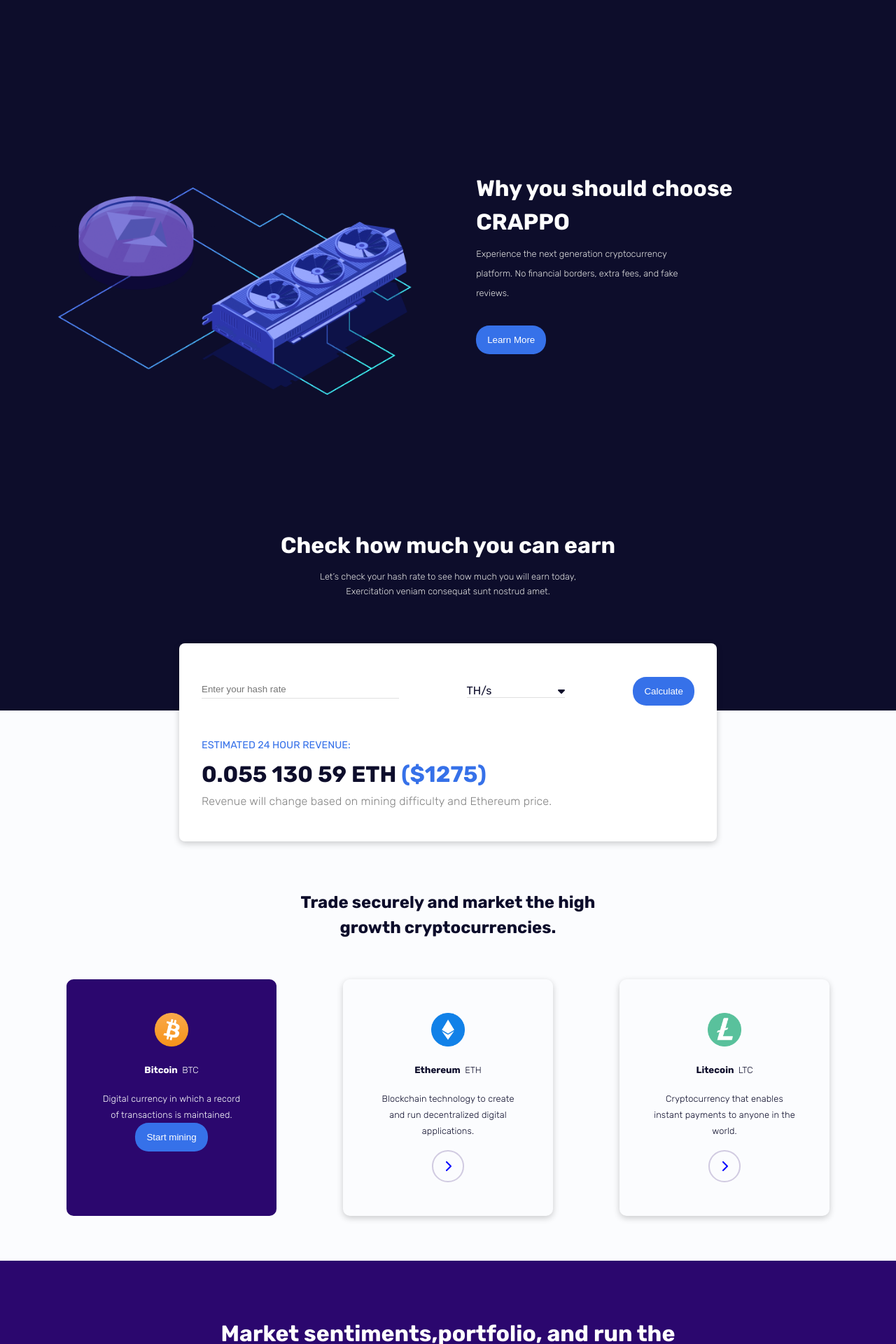
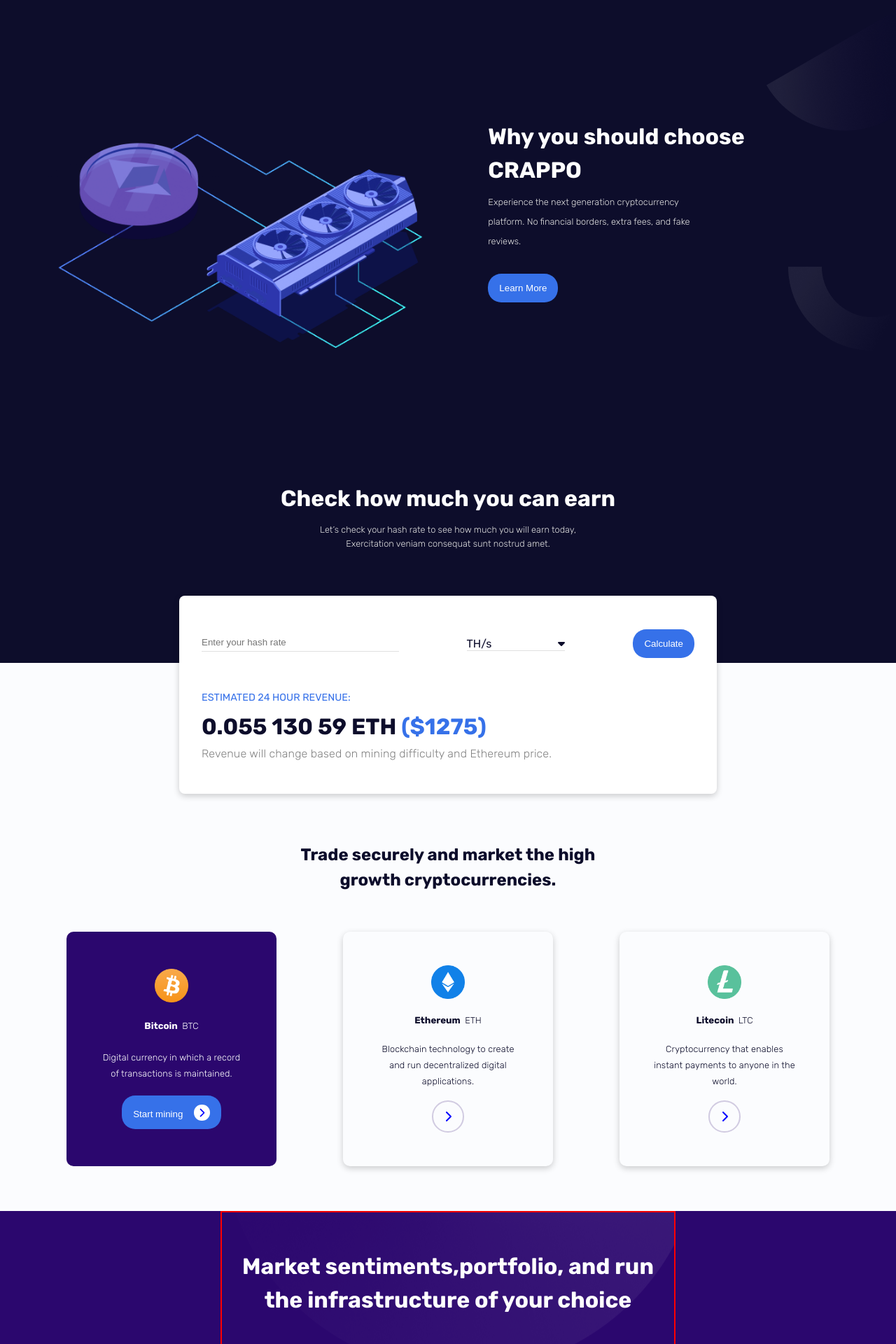
Before and after one commit to The-indigo/crappo, a React (Create React App) app: page / in a window 1280 px wide. Shown: the part 880-2800 px from the top of the page at 70% size. Built offline with nearby package versions, Linux system fonts and the light colour scheme.

Commit message:
background image

```diff
--- a/src/components/Intro/Home.css
+++ b/src/components/Intro/Home.css
@@ -3,8 +3,20 @@
     color: #fff;
 }
 
+.crypto-div img {
+    width: 3rem;
+    height: 3rem;
+}
+
 .crypto-white-card {
     box-shadow: 0 3px 10px rgb(0 0 0 / 0.2);
+}
+
+.crypto-div {
+    display: flex;
+    flex-direction: column;
+    align-items: center;
+    justify-content: space-evenly
 }
 
 .fastest-div h1 {
@@ -18,11 +30,18 @@
     line-height: 2;
 }
 
+
 .features-section,
 .startmining-section {
     background-color: #2B076E;
 }
 
+.feaatures-section-card-reverse-div {
+    background-image: url("../../../public/images/features-circle-2.png");
+    background-repeat: no-repeat;
+    background-position: right;
+    background-size: 22%;
+}
 
 
 .save-p-70 {
@@ -57,11 +76,32 @@
     font-style: normal;
 }
 
+.trade-currency {
+    display: flex;
+    justify-content: center;
+    align-items: center;
+    gap: .4rem;
+}
+
 .trade-section {
     background-color: #FBFCFE;
     color: #0D0D2B;
 }
 
+.trade-text-button {
+    margin-top: 1rem;
+}
+
+.trade-text-circlebutton {
+    border: 2px solid rgba(43, 7, 110, 0.2);
+    width: 2rem;
+    height: 2rem;
+    display: flex;
+    align-items: center;
+    justify-content: center;
+    padding: 1.3rem;
+    border-radius: 50%
+}
 
 .saveimg-div img,
 .why-img-div img,
@@ -113,18 +153,11 @@
     margin-top: 0;
 }
 
-.trade-text-circlebutton {
-    border: 2px solid rgba(43, 7, 110, 0.2);
-    width: 2rem;
-    height: 2rem;
-    display: flex;
-    align-items: center;
-    justify-content: center;
-    margin: 0 auto;
-    padding: 1.3rem;
-    margin-top: 1rem;
-    border-radius: 50%
+.trade-startmining-button-div {
+    /* margin-top: 1.3rem; */
 }
+
+
 
 .quick-link-div a:hover {
     cursor: pointer;
@@ -188,10 +221,14 @@
 
     /*********************** Why section****************************************/
     .why-section {
+        background: url("../../../public/images/why-model-1.png") right top no-repeat,
+            url("../../../public/images/why-model-2.png") right bottom no-repeat;
+    }
+
+    .why-section-container {
         display: flex;
         align-items: center;
-        margin-top: 10rem;
-        width: 95%;
+        padding-top: 5rem;
         justify-content: space-between;
     }
 
@@ -359,17 +396,6 @@
 
 
 
-    .crypto-div img {
-        width: 3rem;
-        height: 3rem;
-    }
-
-    .trade-currency {
-        display: flex;
-        justify-content: center;
-        align-items: center;
-        gap: .4rem;
-    }
 
 
     /*********************** Features section****************************************/
@@ -386,17 +412,24 @@
 
     .features-section-h5-div {
         margin-top: 4rem;
+        border: 2px solid red;
+        background-repeat: no-repeat;
+
+        /* background-size: 60%; */
+        background-image: url("../../../public/images/features-circle-1.png");
+        width: 65%;
+        /* background-position: TO; */
+        margin: 0 auto;
+        /* background: conic-gradient(from 180deg at 50% 50%, rgba(255, 255, 255, 0.16) 0deg, rgba(255, 255, 255, 0) 360deg); */
+        /* transform: rotate(90deg); */
+        max-width: 650px;
 
     }
 
     .features-section h5 {
-        width: 65%;
-        margin: 0 auto;
-        max-width: 650px;
         font-weight: 700;
         text-align: center;
         font-size: 2rem;
-        margin-top: 5rem;
         line-height: 150%;
 
     }
@@ -435,11 +468,15 @@
     /***************************startmining section********************************/
     .startmining-section {
         padding-top: 6rem;
-        padding-bottom: 3rem;
+        padding-bottom: 5rem;
+        background-image: url("../../../public/images/newsletter-bg.png");
+
+
     }
 
     .startmining-section-div {
-        background: #3671E9;
+        /* background: #3671E9; */
+        background-image: url("../../../public/images/newsletter-box.png");
         border-radius: 10px;
         width: 80%;
         margin: 0 auto;
--- a/src/components/Intro/Home.js
+++ b/src/components/Intro/Home.js
@@ -66,8 +66,11 @@
           </div>
         </div>
       </section>
+</div>
+        <section className="why-section">
+          <div className="why-section-container App">
 
-      <section className="why-section">
+
         <div className="why-img-div">
           <img src="./images/why-img.png" />
         </div>
@@ -79,7 +82,8 @@
             borders, extra fees, and fake reviews.
           </p>
           <Button buttonText={"Learn More"} />
-        </div>
+            </div>
+            </div>
       </section>
 
       <section className="check-section">
@@ -89,7 +93,7 @@
           Exercitation veniam consequat sunt nostrud amet.
         </p>
       </section>
-</div>
+
       <section className="trade-section">
         <div className="trade-section-hash-rate-div">
           <div className="trade-section-hash-container">
@@ -120,8 +124,8 @@
             <p className="trade-text-p">
               Digital currency in which a record of transactions is maintained.
             </p>
-            <div className="">
-              <Button buttonText={"Start mining"} />
+            <div className="trade-startmining-button-div trade-text-button">
+              <Button buttonText={"Start mining"} font />
             </div>
           </div>
           <div className="crypto-div crypto-white-card">
@@ -134,7 +138,7 @@
               Blockchain technology to create and run decentralized digital
               applications.
             </p>
-            <div className="trade-text-circlebutton">
+            <div className="trade-text-circlebutton trade-text-button">
               <FontAwesomeIcon icon={faChevronRight} color="blue"/>
               </div>
           </div>
@@ -149,7 +153,7 @@
               Cryptocurrency that enables instant payments to anyone in the
               world.
             </p>
-                 <div className="trade-text-circlebutton">
+                 <div className="trade-text-circlebutton trade-text-button">
               <FontAwesomeIcon icon={faChevronRight} color="blue"/>
               </div>
           </div>
@@ -157,10 +161,11 @@
       </section>
 
       <section className="features-section">
+        <div className="features-section-h5-div">
        <h5>
           Market sentiments,portfolio, and run the infrastructure of your choice
         </h5>
-
+  </div>
 
         <div className="features-section-card">
         <div className="features-section-card-text-div">
@@ -191,7 +196,7 @@
           </div>
         </div>
 
-        <div className="features-section-card">
+        <div className="features-section-card feaatures-section-card-reverse-div">
           <div className="features-section-card-text-div">
             <h6>Grow your profit and track your investments</h6>
             <p>
@@ -200,7 +205,7 @@
             </p>
             <Button />
           </div>
-          <div className="features-section-card-img-div">
+          <div className="features-section-card-img-div" >
             <img src="./images/feature-3-img.png" />
           </div>
         </div>
```
